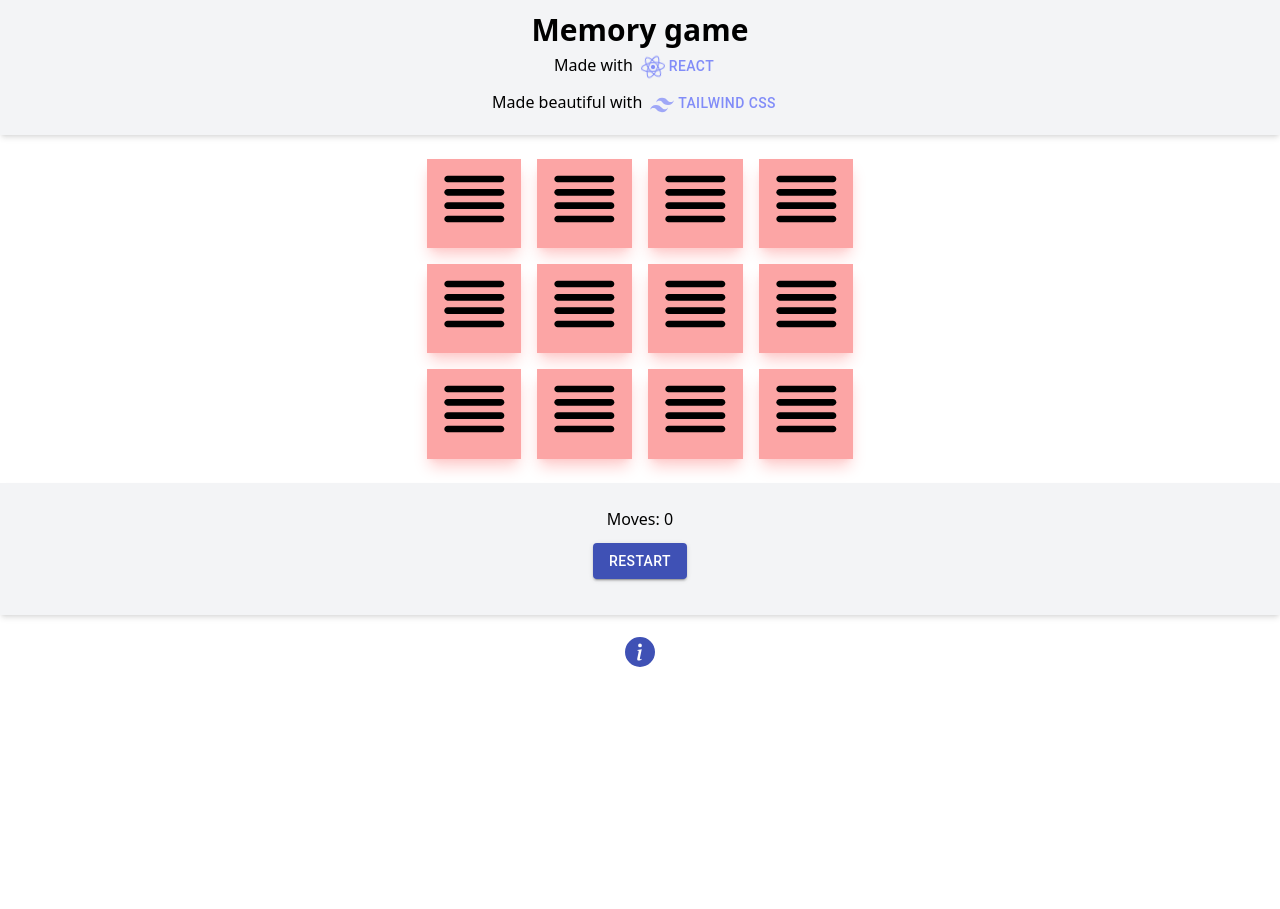
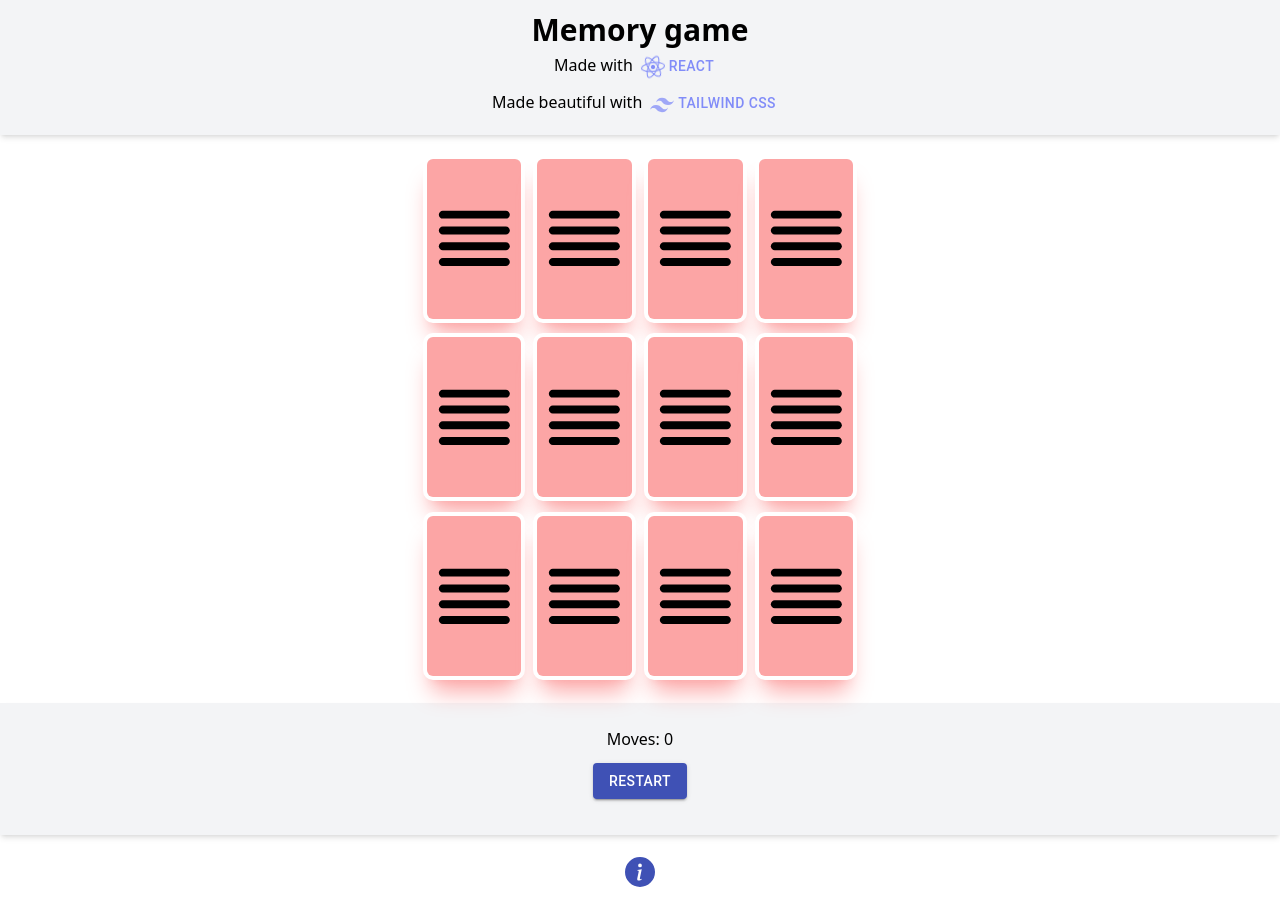
Before and after one commit to kristijanribaric/react-memory, a React (Create React App) app: page / in a window 1280 px wide. Before the commit the page ends 800 px from the top, so only its background shows below. Built offline with nearby package versions, Linux system fonts and the light colour scheme.

Commit message:
updated the style of the cards

```diff
--- a/src/App.js
+++ b/src/App.js
@@ -32,7 +32,7 @@ function shuffleCards(array) {
   return array;
 }
 
-const uniqueElementsArray  = [<DiAndroid className="w-full h-20"/>,<DiApple className="w-full h-20"/>, <DiGithubBadge className="w-full h-20"/>, <DiFirefox className="w-full h-20"/>,<DiIe className="w-full h-20"/>,<DiPython className="w-full h-20"/>];
+const uniqueElementsArray  = [<DiAndroid className="w-full h-2/3"/>,<DiApple className="w-full h-2/3"/>, <DiGithubBadge className="w-full h-2/3"/>, <DiFirefox className="w-full h-2/3"/>,<DiIe className="w-full h-2/3"/>,<DiPython className="w-full h-2/3"/>];
 
 
 function App() {
@@ -123,7 +123,7 @@ function App() {
   return (
     <div className="App">
       <Header />
-      <div className="grid grid-cols-4 grid-rows-3 w-4/5 md:w-2/3 lg:w-1/3 h-[300px] m-auto my-6 gap-4">
+      <div className="grid grid-cols-4 grid-rows-3 w-4/5 md:w-2/3 lg:w-1/3 h-[520px] m-auto my-6 gap-4">
         {cards.map((card, index) => {
           return (
             <Card
--- a/src/components/card.js
+++ b/src/components/card.js
@@ -11,17 +11,17 @@ const Card = ({ onClick, card, index, isInactive, isFlipped, isDisabled }) => {
 
   return (
     <div
-      className={classnames("card cursor-pointer ", {
+      className={classnames("card cursor-pointer h-40 ", {
         "is-flipped": isFlipped,
         "is-inactive": isInactive
       })}
       onClick={handleClick}
     >
 
-      <div className="card-face card-font-face bg-red-300 shadow-lg shadow-red-200">
-        <CgFormatJustify className="w-full h-20"/>
+      <div className="card-face card-font-face bg-red-300 shadow-xl shadow-red-300 rounded-md ring-4 ring-white flex  justify-center items-center">
+        <CgFormatJustify className="w-full h-2/3"/>
       </div>
-      <div className="card-face card-back-face bg-blue-300 shadow-lg shadow-blue-200">
+      <div className="card-face card-back-face bg-blue-300 shadow-xl shadow-blue-300 rounded-md ring-4 ring-white flex  justify-center items-center">
         {card}
       </div>
     </div>
```
